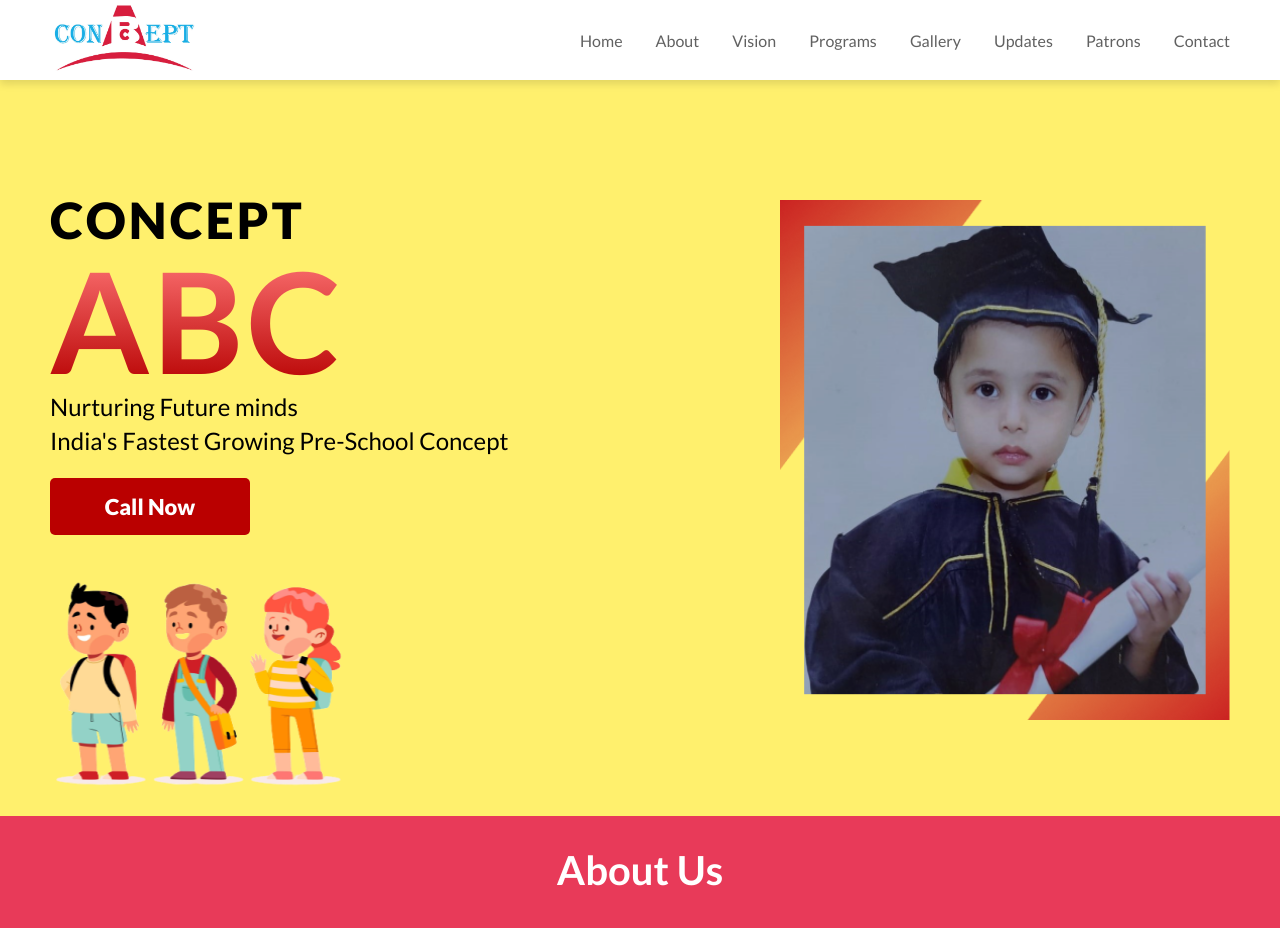
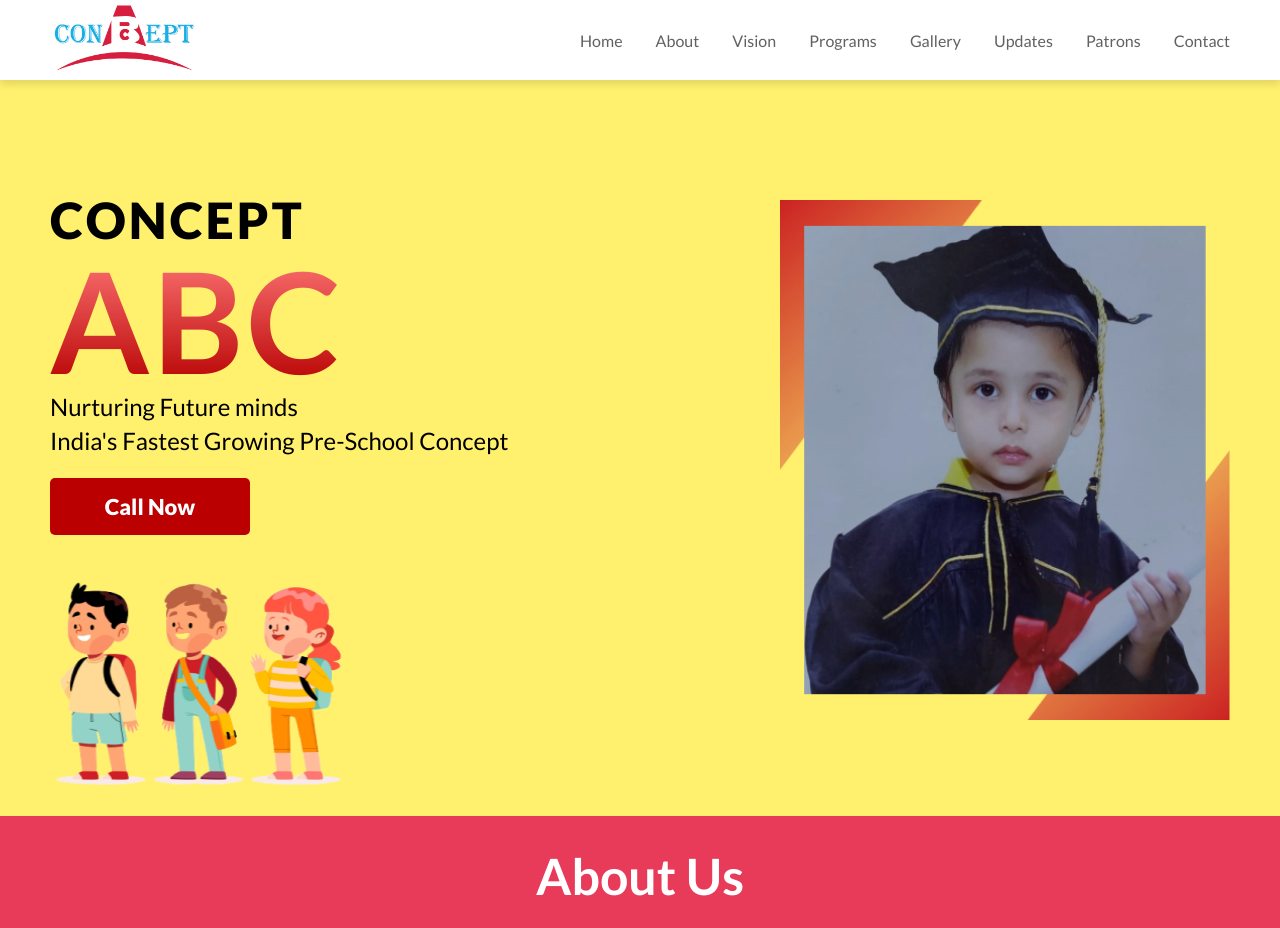
Before and after one commit to harshvats2000/concept-abc, a Next.js app: page / in a window 1280 px wide. Shown: the top 928 px of the page. Built offline with nearby package versions, Linux system fonts and the light colour scheme.

Commit message:
heading font size increased

```diff
--- a/components/Heading.js
+++ b/components/Heading.js
@@ -29,9 +29,9 @@ const El = styled.h1`
 
   @media (min-width: 768px) {
     font-size: ${(props) => {
-      if (props["data-level"] == 1) return "48px";
-      if (props["data-level"] == 2) return "40px";
-      if (props["data-level"] == 3) return "36px";
+      if (props["data-level"] == 1) return "54px";
+      if (props["data-level"] == 2) return "50px";
+      if (props["data-level"] == 3) return "46px";
     }};
   }
 `;
```
